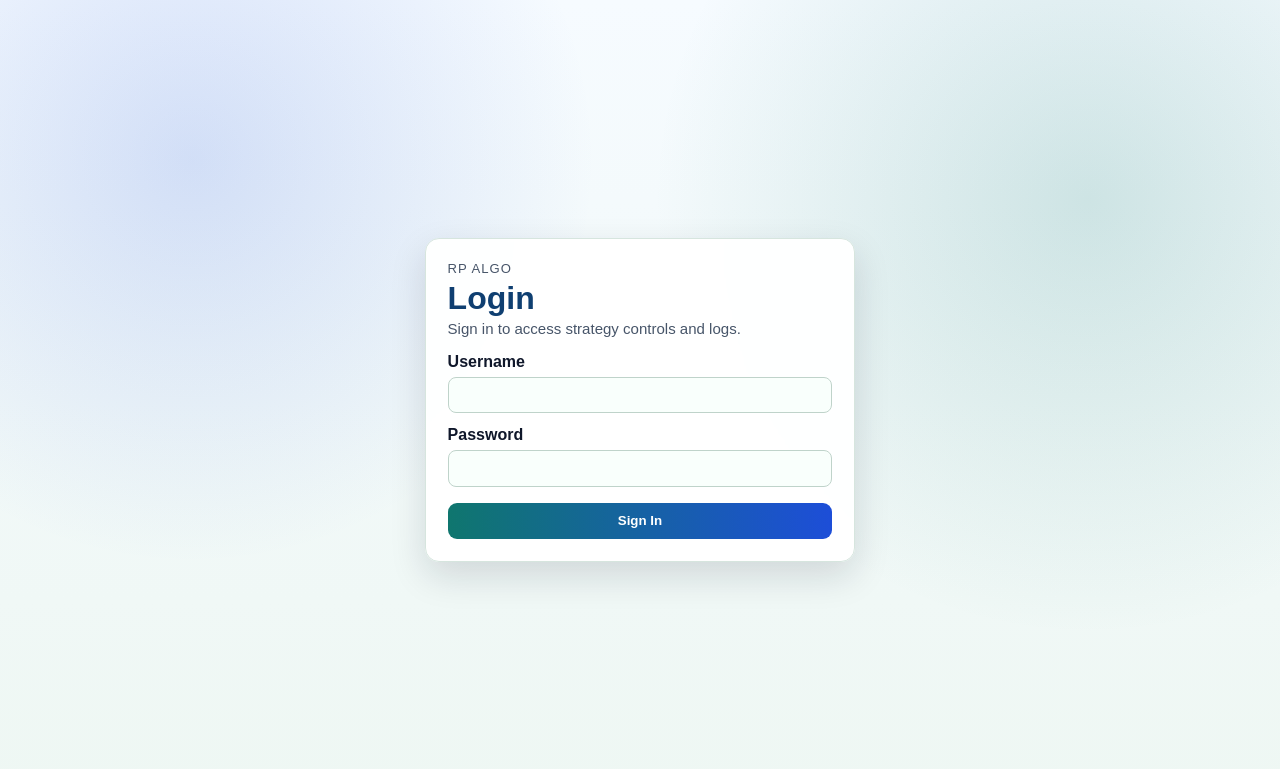
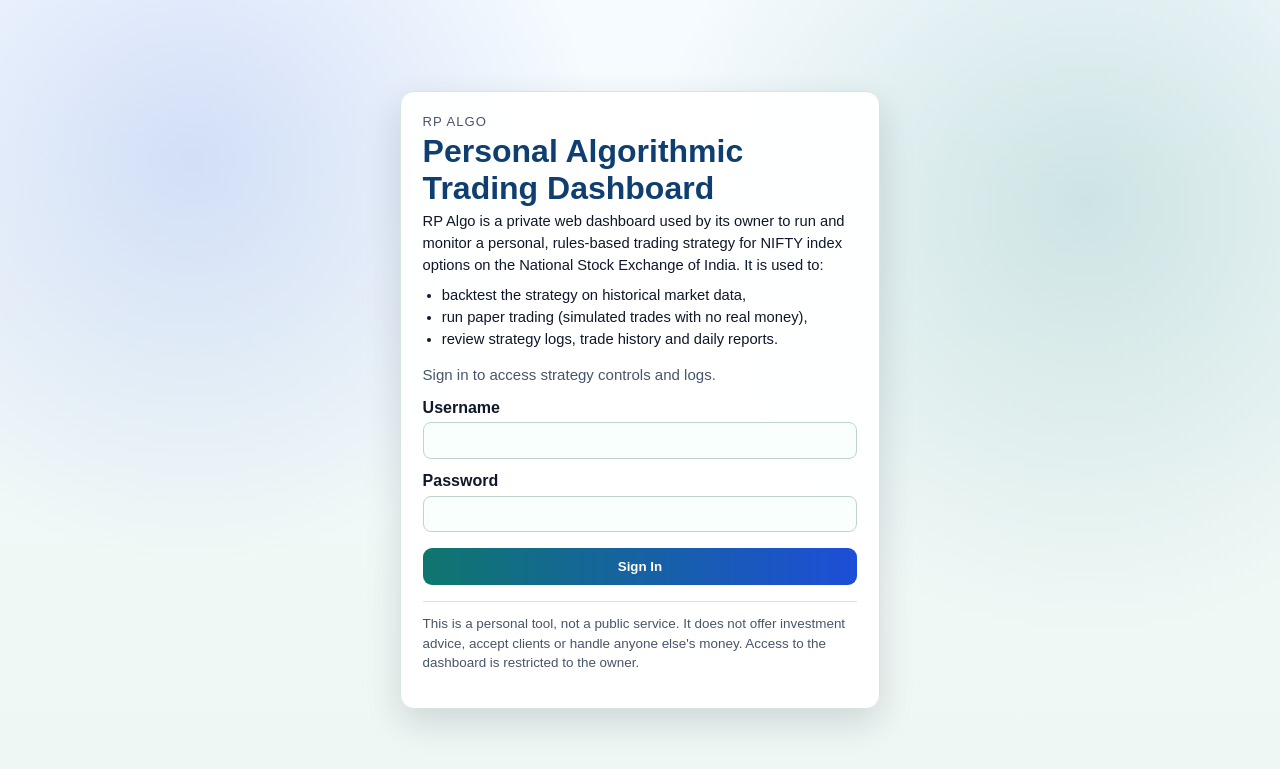
Before and after one commit to rajaprabu-p/ai_algo_ui, a Flask app: page /login in a window 1280 px wide. Shown: the top 769 px of the page. Run offline with Flask 3, Linux system fonts and the light colour scheme; parts of the project's set-up code (start-up, migrations or seed data) failed here and were passed over.

Commit message:
Show the site description on the login page instead of a home page
- / redirects visitors to /login again (dashboard when signed in);
  the separate public home page (templates/home.html) is removed
- login page gains a title, meta description, short "what this site
  is" text and a personal-tool note, so visitors and URL classifiers
  such as Zscaler can still categorise the site
- robots.txt now allows only /login
- PUBLIC_ENDPOINTS back to login_page, static, robots_txt; tests updated

Co-Authored-By: Claude Opus 5.5 <noreply@anthropic.com>

```diff
--- a/app.py
+++ b/app.py
@@ -161,10 +161,9 @@ app.config.update(
 )
 
 # Routes reachable without logging in. Everything else requires a session.
-# "index" is public only so that "/" can show the public home page (templates/home.html)
-# to visitors who are not signed in; index() itself serves the dashboard only with a
-# logged-in session. "robots_txt" lets URL classifiers (e.g. Zscaler) read that page.
-PUBLIC_ENDPOINTS = {"login_page", "static", "index", "robots_txt"}
+# The login page also describes the site (for visitors and URL classifiers such as
+# Zscaler); "robots_txt" lets crawlers read it and nothing else.
+PUBLIC_ENDPOINTS = {"login_page", "static", "robots_txt"}
 SAFE_NAME_RE = re.compile(r"^[A-Za-z0-9_]{1,40}$")
 
 LOGIN_MAX_FAILURES = 5
@@ -680,10 +679,8 @@ def stop_named_strategy(name: str) -> tuple[bool, str]:
 
 @app.route("/")
 def index():
-    # Public endpoint (see PUBLIC_ENDPOINTS): visitors who are not signed in get the
-    # public home page only. Keep this check first; the dashboard below needs a session.
     if not session.get("logged_in"):
-        return render_template("home.html")
+        return redirect(url_for("login_page"))
     return render_template(
         "index.html",
         client_ip=local_server_ip(),
@@ -694,8 +691,8 @@ def index():
 
 @app.route("/robots.txt")
 def robots_txt():
-    """Let crawlers/URL classifiers read the public home page; keep them out of the rest."""
-    body = "User-agent: *\nAllow: /$\nDisallow: /\n"
+    """Let crawlers/URL classifiers read the login page (which describes the site); nothing else."""
+    body = "User-agent: *\nAllow: /login$\nDisallow: /\n"
     return Response(body, mimetype="text/plain")
 
 
--- a/templates/login.html
+++ b/templates/login.html
@@ -2,7 +2,9 @@
 <html>
   <head>
     <meta charset="utf-8" />
-    <title>User Login</title>
+    <meta name="viewport" content="width=device-width, initial-scale=1" />
+    <title>RP Algo: Personal Algorithmic Trading Dashboard</title>
+    <meta name="description" content="RP Algo is a private dashboard for running and monitoring a personal algorithmic trading strategy for NIFTY index options: backtesting, paper trading and trade logs. Access is restricted to the owner." />
     <style>
       :root {
         --bg-a: #f6fbff;
@@ -38,7 +40,7 @@
 
       .card {
         width: 100%;
-        max-width: 430px;
+        max-width: 480px;
         background: var(--card-bg);
         border: 1px solid var(--card-border);
         border-radius: 14px;
@@ -113,6 +115,26 @@
         font-weight: 600;
       }
 
+      .about {
+        margin: 0 0 1rem;
+        color: var(--text);
+        font-size: 0.92rem;
+        line-height: 1.5;
+      }
+
+      .about p { margin: 0 0 0.45rem; }
+
+      .about ul { margin: 0.2rem 0 0; padding-left: 1.2rem; }
+
+      .private-note {
+        margin-top: 1rem;
+        padding-top: 0.75rem;
+        border-top: 1px solid var(--card-border);
+        color: var(--muted);
+        font-size: 0.84rem;
+        line-height: 1.45;
+      }
+
       .notice {
         margin-top: 0.8rem;
         padding: 0.6rem 0.75rem;
@@ -127,7 +149,19 @@
   <body>
     <div class="card">
       <div class="brand">RP Algo</div>
-      <h1>Login</h1>
+      <h1>Personal Algorithmic Trading Dashboard</h1>
+      <div class="about">
+        <p>
+          RP Algo is a private web dashboard used by its owner to run and monitor a personal,
+          rules-based trading strategy for NIFTY index options on the National Stock Exchange of India.
+          It is used to:
+        </p>
+        <ul>
+          <li>backtest the strategy on historical market data,</li>
+          <li>run paper trading (simulated trades with no real money),</li>
+          <li>review strategy logs, trade history and daily reports.</li>
+        </ul>
+      </div>
       <p class="subtitle">Sign in to access strategy controls and logs.</p>
       <form method="post" action="/login">
         <label>
@@ -146,6 +180,10 @@
       {% if error %}
       <div class="error">{{ error }}</div>
       {% endif %}
+      <p class="private-note">
+        This is a personal tool, not a public service. It does not offer investment advice, accept
+        clients or handle anyone else's money. Access to the dashboard is restricted to the owner.
+      </p>
     </div>
   </body>
 </html>
```
Also changed, not shown: scripts/tests/test_public_home.py (+17 -10 lines), templates/home.html (deleted, +0 -103 lines).
